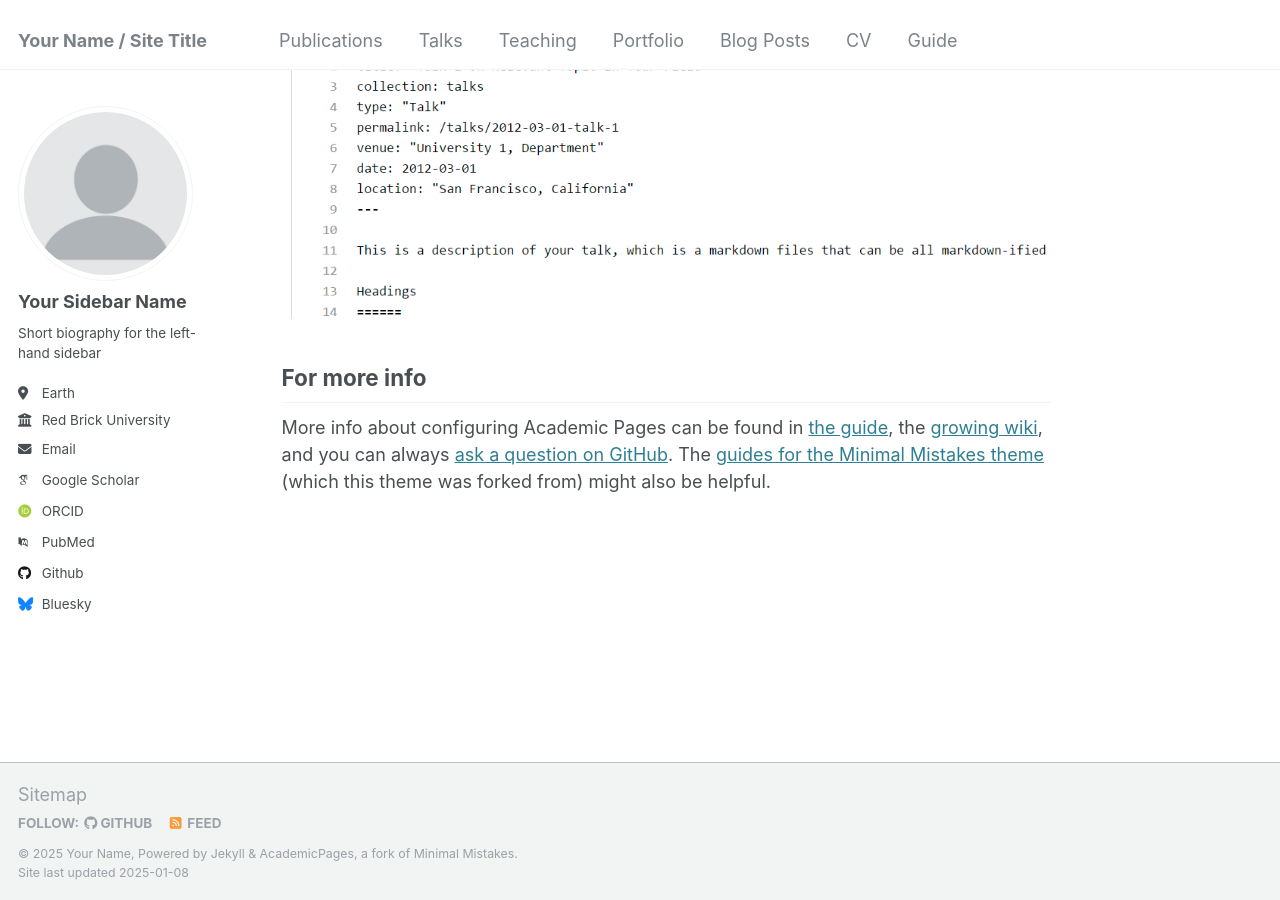
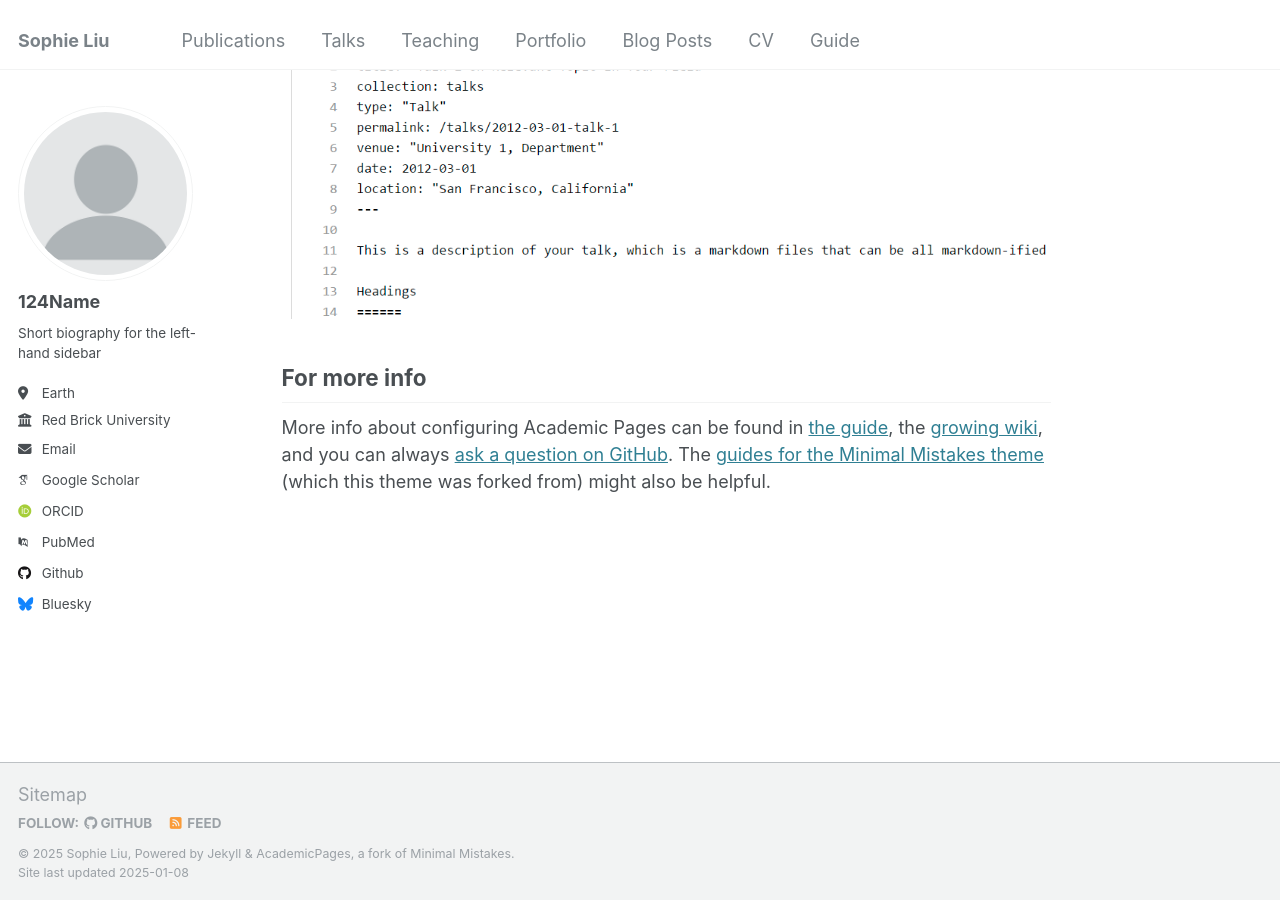
Before and after one commit to sophlzy3/sophieliu.github.io, a Jekyll site: the page built from _pages/about.md, in a window 1280 px wide and 900 px high, scrolled down 2643 px. Built offline with Jekyll 4.4.1, drawn with Linux system fonts in a browser that asks for light colours; some web fonts are replaced.

Commit message:
Update _config.yml

```diff
--- a/_config.yml
+++ b/_config.yml
@@ -8,11 +8,11 @@
 
 # Basic Site Settings
 locale                   : "en-US"
-title                    : "Your Name / Site Title"
+title                    : "Sophie Liu"
 title_separator          : "-"
-name                     : &name "Your Name"
-description              : &description "personal description"
-url                      : https://academicpages.github.io # the base hostname & protocol for your site e.g. "https://[your GitHub username].github.io"
+name                     : &name "Sophie Liu"
+description              : &description "123"
+url                      : https://sophlzy3.github.io # the base hostname & protocol for your site e.g. "https://[your GitHub username].github.io"
 baseurl                  : "" # the subpath of your site, e.g. "/blog"
 repository               : "academicpages/academicpages.github.io"
 
@@ -22,7 +22,7 @@ repository               : "academicpages/academicpages.github.io"
 author:
   # Biographic information
   avatar           : "profile.png"
-  name             : "Your Sidebar Name"
+  name             : "124Name"
   pronouns         : # example: "she/her"
   bio              : "Short biography for the left-hand sidebar"
   location         : "Earth"
```
